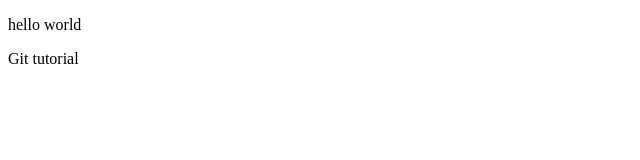
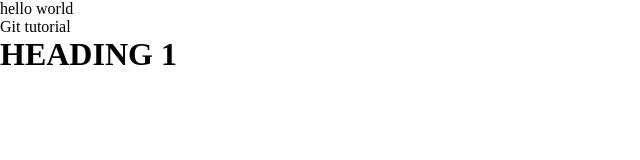
Before and after one commit to muhammadtukursanusi/Advanced-css, a plain HTML site: page index.html in a window 1280 px wide. Shown: the whole page, without its empty margins (0-640 px from the left). Drawn offline with Linux system fonts and the light colour scheme.

Commit message:
editted html file

```diff
--- a/index.html
+++ b/index.html
@@ -5,12 +5,13 @@
     <meta http-equiv="X-UA-Compatible" content="IE=edge">
     <meta name="viewport" content="width=device-width, initial-scale=1.0">
     <title>Document</title>
-    <p>hello world</p>
-    <p>Git tutorial
-
-    </p>
+    <link rel="stylesheet" href="style.css">
 </head>
 <body>
-
+    <p>hello world</p>
+    <p>Git tutorial</p>
+    <h1> HEADING 1</h1>
+    <div> <a href="">
+    </a></div>
 </body>
 </html>
```
